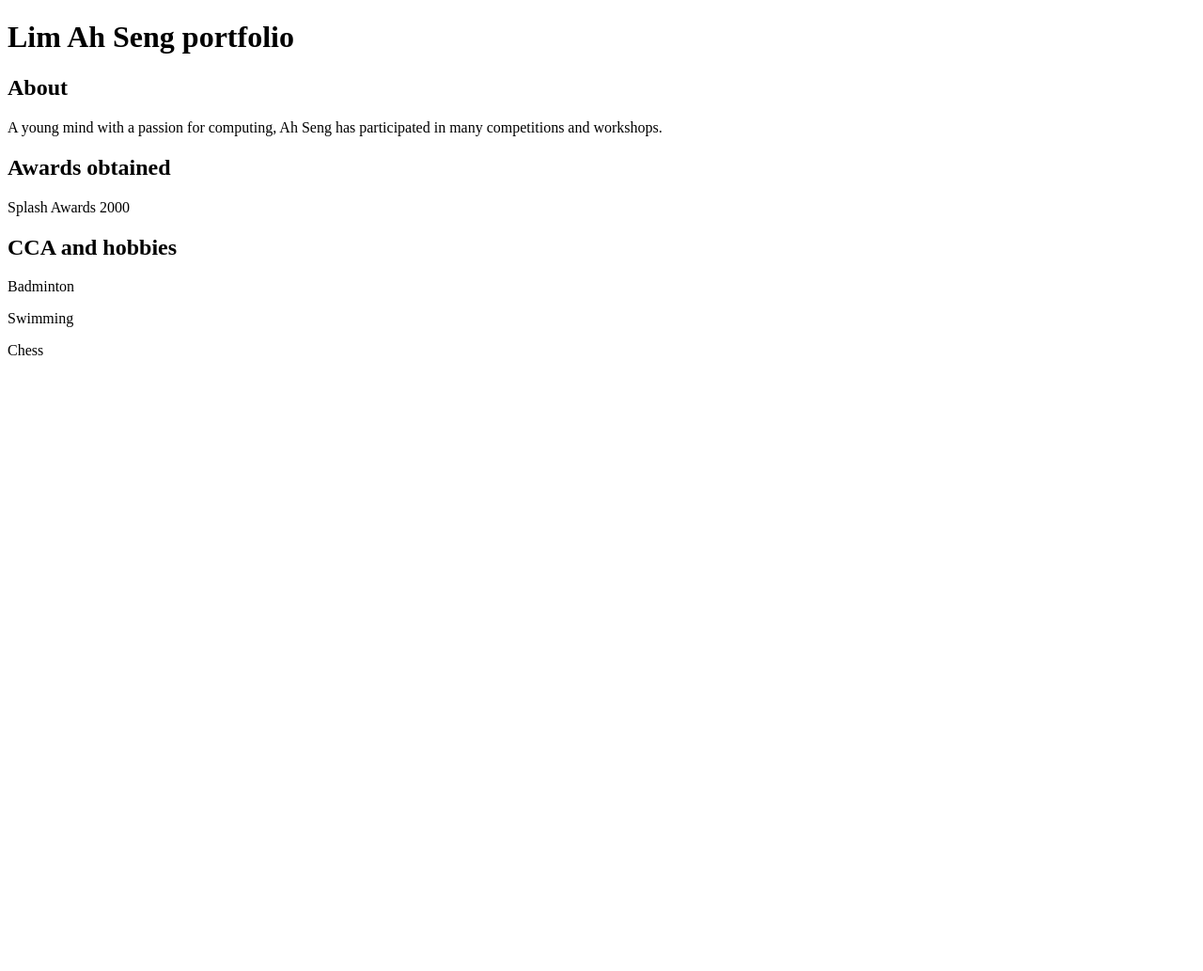
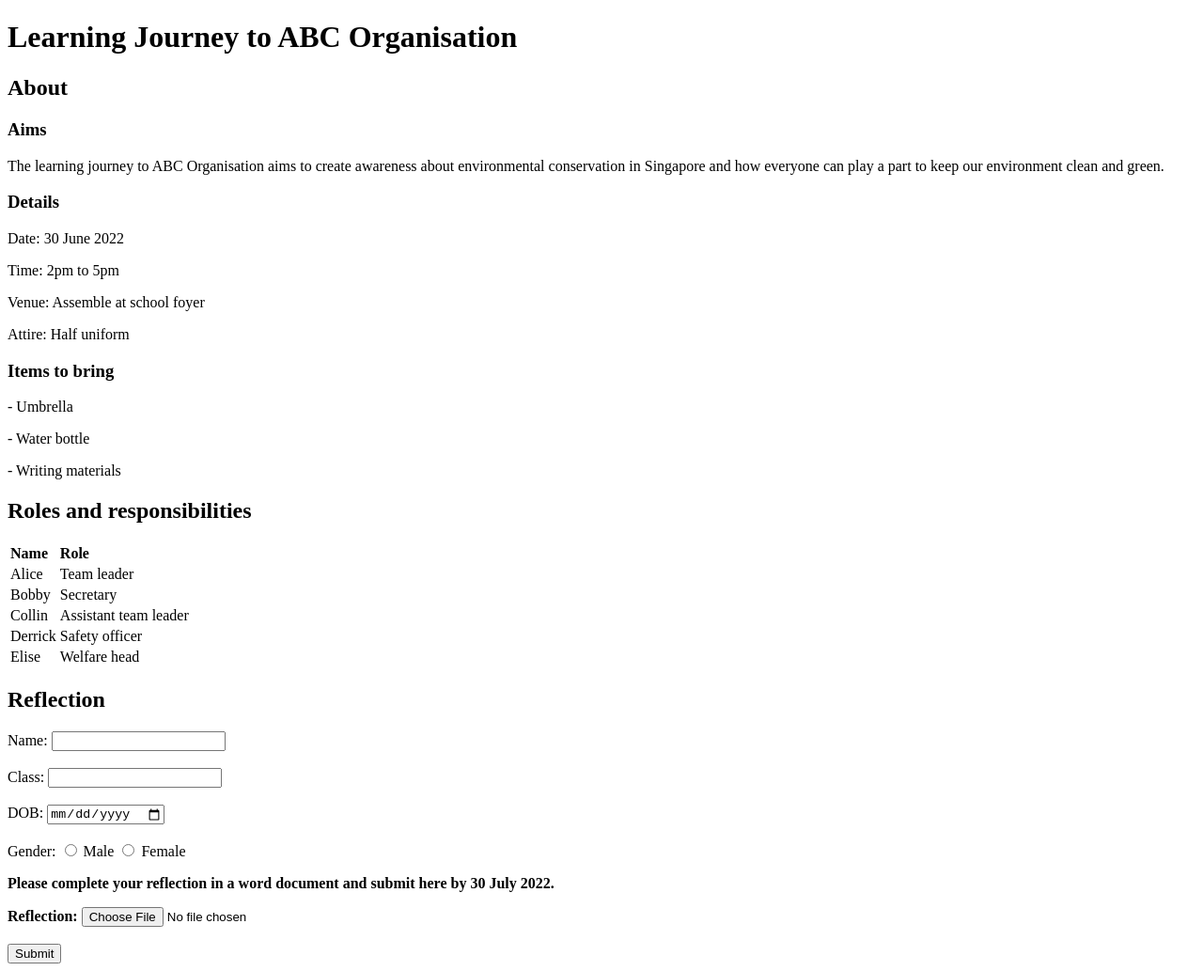
Before and after one commit to CHT152/My-portfolio, a plain HTML site: page index.html in a window 1280 px wide. Shown: the whole page at 94% size. Before the commit the page ends 800 px from the top, so only its background shows below. Drawn offline with Linux system fonts and the light colour scheme; a web font is replaced by a local one.

Commit message:
Update index.html

```diff
--- a/index.html
+++ b/index.html
@@ -2,17 +2,72 @@
 <html>
 	<head>
 	    <meta charset = "utf-8" />
-    <title> Lim Ah Seng portfolio </title>
+		<title>Learning Journey to ABC Organisation</title>
+		<link rel="stylesheet" href="style.css"/>
+		<style>
+			@import url('https://fonts.googleapis.com/css2?family=Montserrat:ital,wght@0,300;1,200;1,300&family=Rubik+Moonrocks&display=swap');
+		</style>
 	</head>
 	<body>
-    <h1>Lim Ah Seng portfolio</h1>
+		<h1>Learning Journey to ABC Organisation</h1>
 		<h2>About</h2>
-    <p>A young mind with a passion for computing, Ah Seng has participated in many competitions and workshops.</p>
-    <h2>Awards obtained</h2>
-    <p>Splash Awards 2000</p>
-    <h2>CCA and hobbies</h2>
-    <p>Badminton</p>
-    <p>Swimming</p>
-    <p>Chess</p>
+		<h3>Aims</h3>
+		<p>The learning journey to ABC Organisation aims to create awareness about environmental conservation in Singapore and how everyone can play a part to keep our environment clean and green.</p>
+		<h3>Details</h3>
+		<p>Date: 30 June 2022</p>
+		<p>Time: 2pm to 5pm</p>
+		<p>Venue: Assemble at school foyer</p>
+		<p>Attire: Half uniform</p>
+		<h3>Items to bring</h3>
+		<p>- Umbrella</p>
+		<p>- Water bottle</p>
+		<p>- Writing materials</p>
+		<h2>Roles and responsibilities</h2>
+		<table>
+			<tr align=left>
+				<th>Name</th>
+				<th>Role</th>
+			</tr>
+			<tr align=left>
+				<td>Alice</td>
+				<td>Team leader</td>
+			</tr>
+			<tr align=left>
+				<td>Bobby</td>
+				<td>Secretary</td>
+			</tr>
+			<tr align=left>
+				<td>Collin</td>
+				<td>Assistant team leader</td>
+			</tr>
+			<tr align=left>
+				<td>Derrick</td>
+				<td>Safety officer</td>
+			</tr>
+			<tr align=left>
+				<td>Elise</td>
+				<td>Welfare head</td>
+			</tr>
+		</table>
+		<h2>Reflection</h2>
+		<form>
+			Name: <input type="text" name="Name" required="required" /><br/><br/>
+
+			Class: <input type="text" name="Class" required="required" /><br/><br/>
+
+			DOB: <input type="date" required="required" /><br/><br/>
+
+			Gender: <input type="radio" id="male" name="gender" value="m" />
+			<label for="male">Male</label>
+			<input type="radio" id="female" name="gender" value="f" />
+			<label for="female">Female</label><br/>
+
+			<p><strong>Please complete your reflection in a word document and submit here by 30 July 2022.<strong/></p>
+
+			Reflection: <input type="file" /><br/><br/>
+
+			<input type="submit" />
+
+		</form>
 	</body>
 </html>
```
Lines whose indentation alone changed are shown as unchanged.
